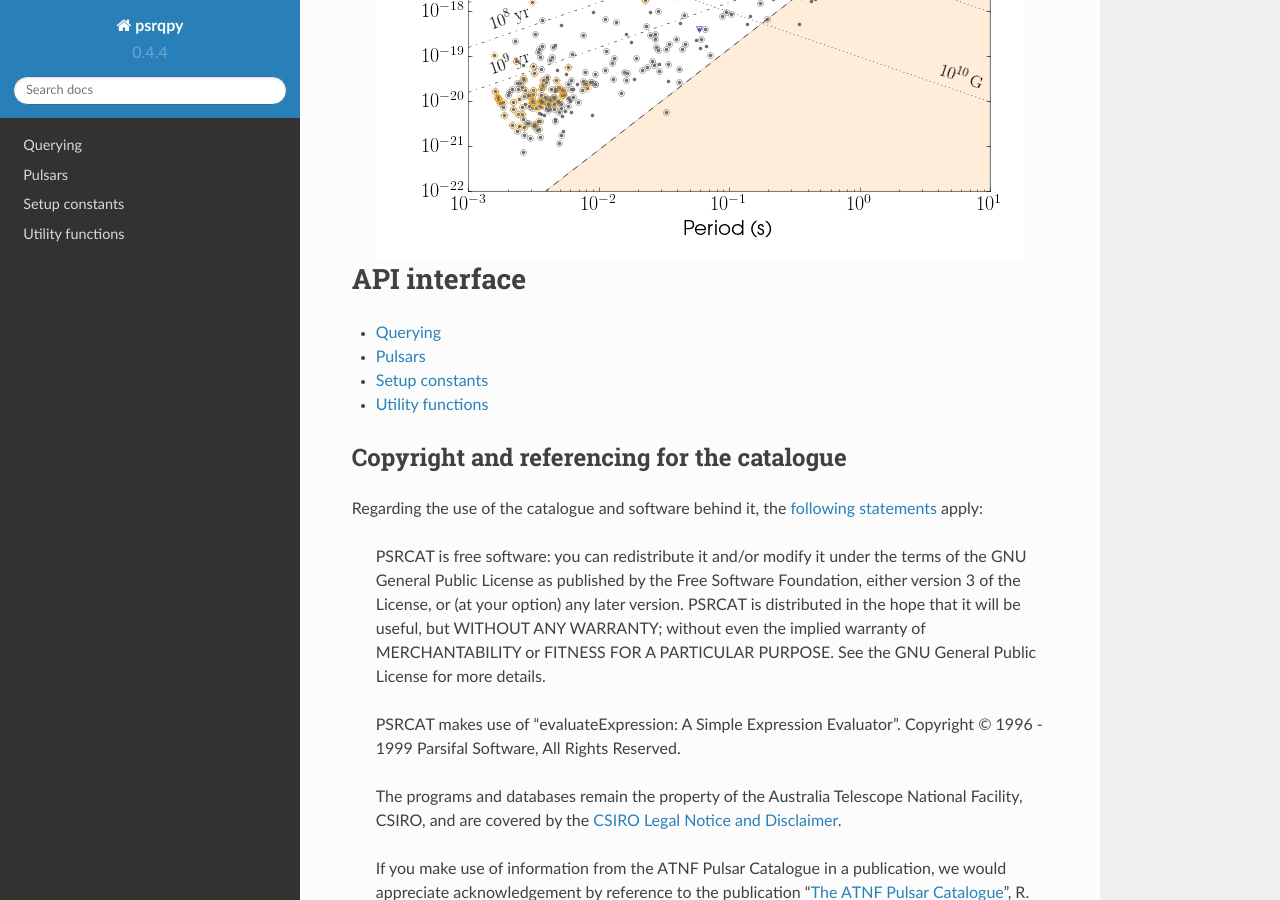
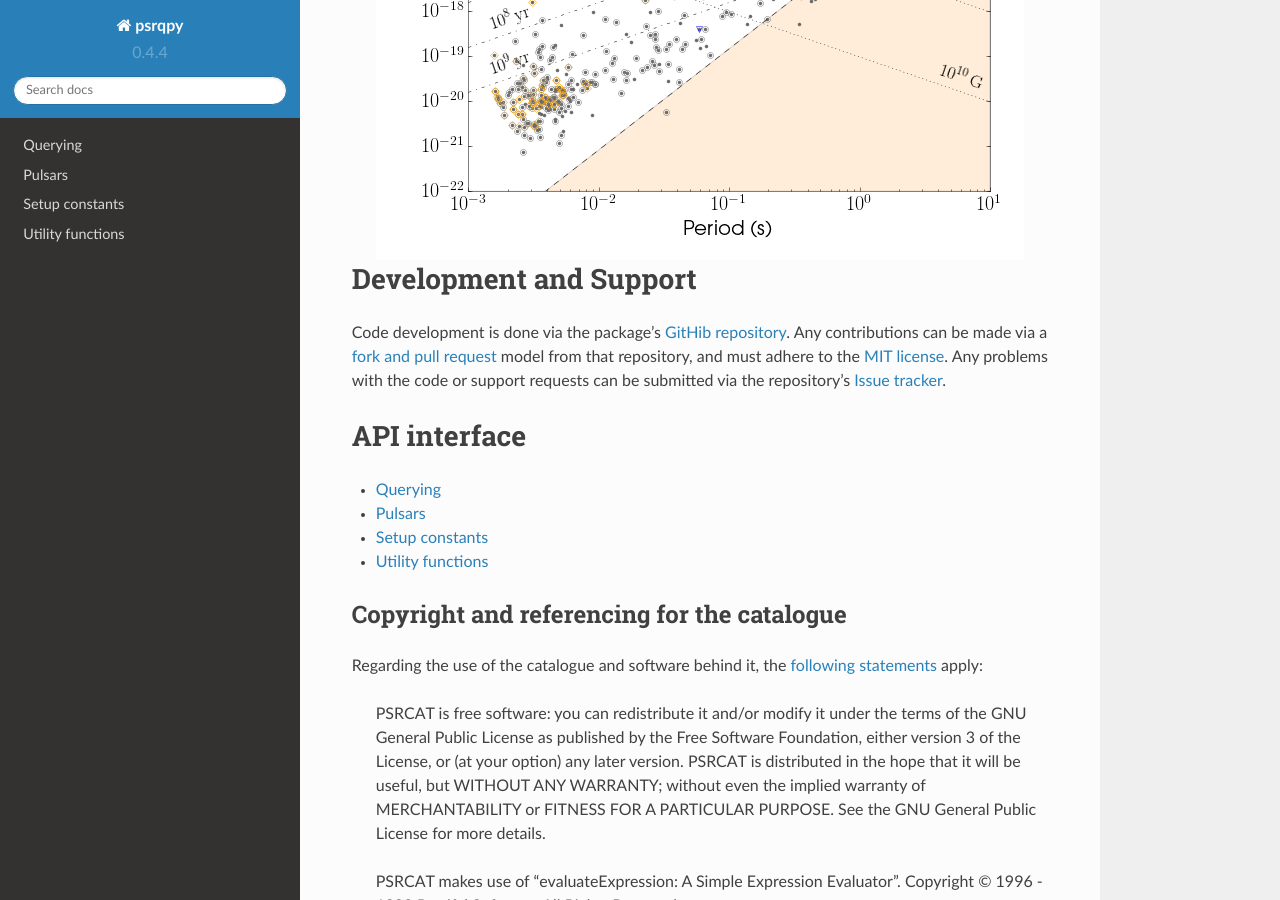
Before and after one commit to mattpitkin/psrqpy, a Sphinx documentation site: the page built from docs/source/index.rst, in a window 1280 px wide and 900 px high, scrolled down 4577 px. Built offline with Sphinx 7.4.7 and the Read the Docs theme 2.0.0, drawn with Linux system fonts in a browser that asks for light colours.

Commit message:
Add statements about contributions and issue reporting to documentation  - refs openjournals/joss-reviews#538

```diff
--- a/docs/source/index.rst
+++ b/docs/source/index.rst
@@ -185,6 +185,14 @@ where this shows all pulsar types and pulsars in supernova remnants, to give
 .. figure::  images/ppdot.png
    :align:   center
 
+Development and Support
+=======================
+
+Code development is done via the package's `GitHib repository <https://github.com/mattpitkin/psrqpy>`_.
+Any contributions can be made via a `fork and pull request <https://help.github.com/articles/creating-a-pull-request-from-a-fork/>`_ model
+from that repository, and must adhere to the :ref:`MIT license <copyright-license-for-psrqpy>`. Any problems with the code
+or support requests can be submitted via the repository's `Issue tracker <https://github.com/mattpitkin/psrqpy/issues>`_.
+
 API interface
 =============
 
@@ -209,6 +217,8 @@ Regarding the use of the catalogue and software behind it, the `following statem
 
     If you make use of information from the ATNF Pulsar Catalogue in a publication, we would appreciate acknowledgement by reference to the publication "`The ATNF Pulsar Catalogue <http://adsabs.harvard.edu/abs/2005AJ....129.1993M>`_", R. N. Manchester, G. B. Hobbs, A. Teoh & M. Hobbs, Astronomical Journal, 129, 1993-2006 (2005) and by quoting the web address http://www.atnf.csiro.au/research/pulsar/psrcat for updated versions.
 
+.. _copyright-license-for-psrqpy:
+
 Copyright & license for psrqpy
 ------------------------------
 
```
Also changed, not shown: README.md (+7 -0 lines), paper/paper.md (line endings or trailing spaces).
